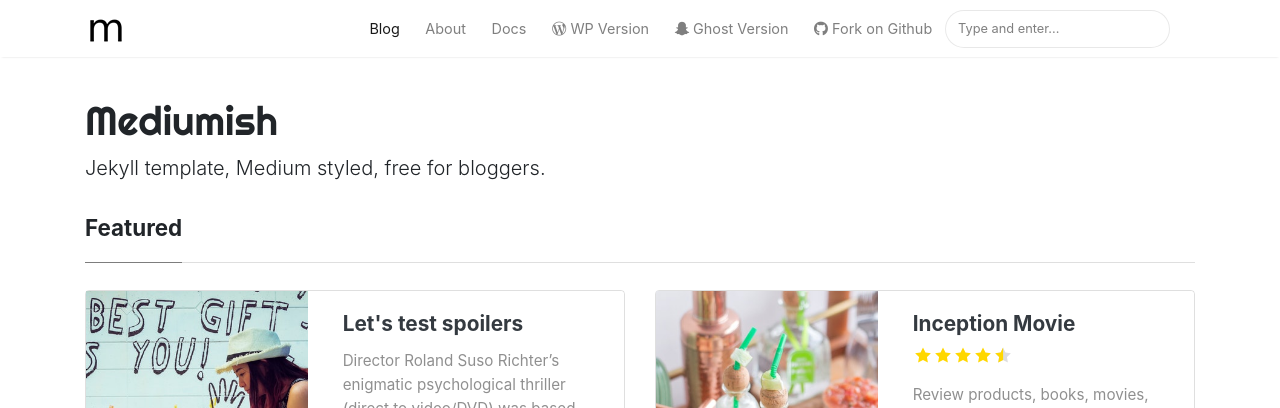
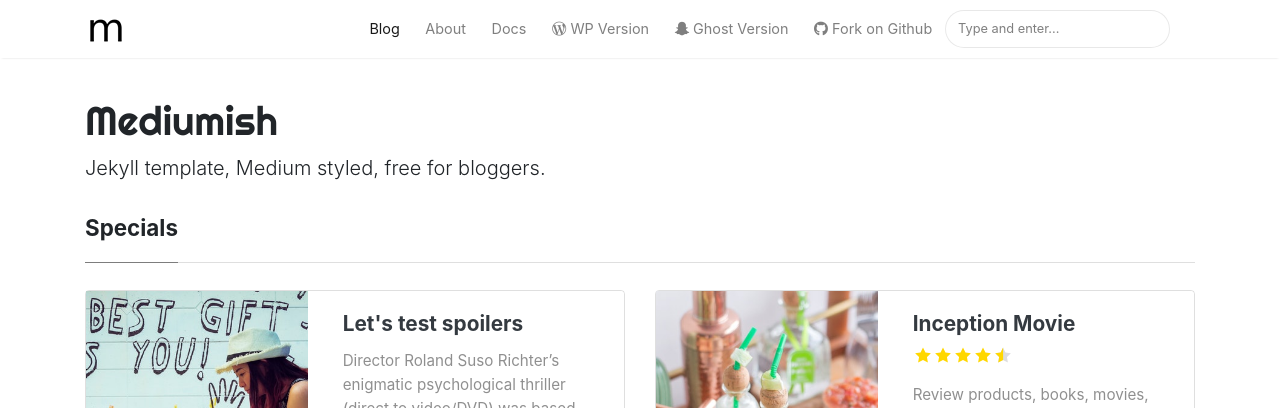
Before and after one commit to Jevin-gala/awareness, a Jekyll site: the page built from index.html, in a window 1280 px wide and 900 px high. Shown: the top 408 px of the window. Built offline with Jekyll 4.4.1, drawn with Linux system fonts in a browser that asks for light colours; nearby versions of some CDN libraries; the list of posts is cut into pages by our own code.

Commit message:
Update index.html

```diff
--- a/index.html
+++ b/index.html
@@ -9,7 +9,7 @@ title: Home
 ================================================== -->
 <section class="featured-posts">
     <div class="section-title">
-        <h2><span>Featured</span></h2>
+        <h2><span>Specials</span></h2>
     </div>
     <div class="row">
 
```
